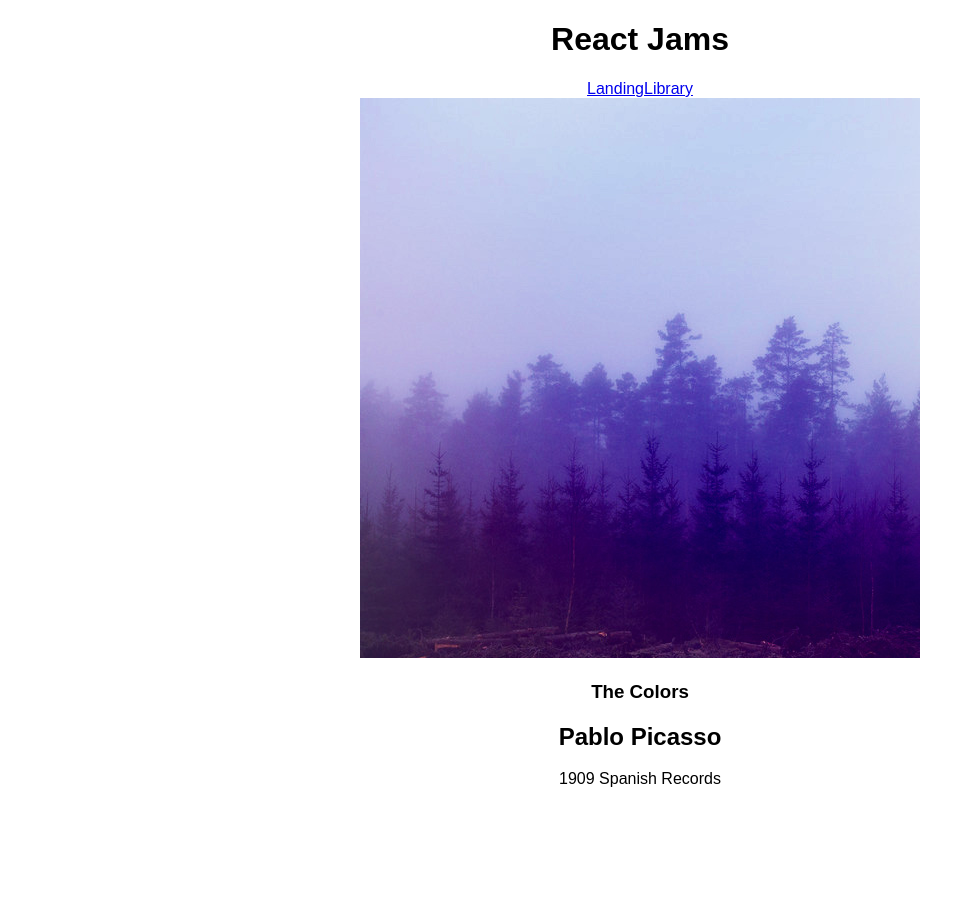
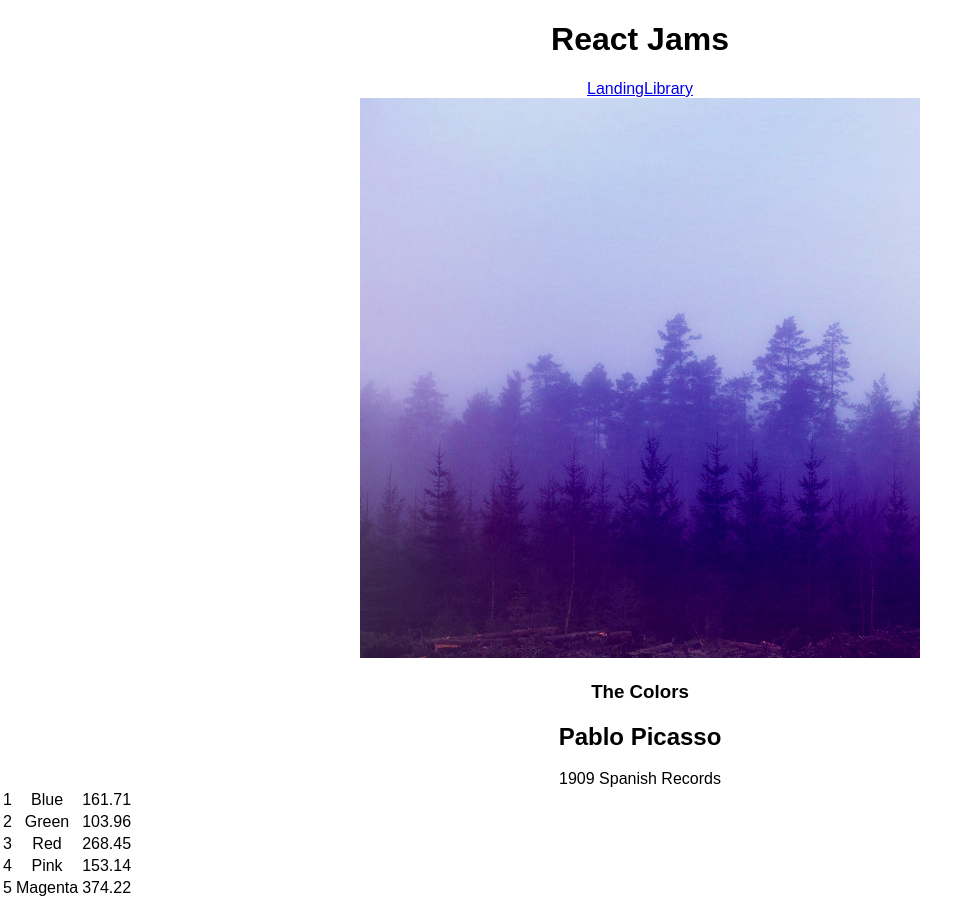
Before and after one commit to CerrilloMedia/react-audio, a React (Create React App) app: page /album/the-colors in a window 1280 px wide. Shown: the whole page, without its empty margins (0-980 px from the left). Before the commit the page ends 800 px from the top, so only its background shows below. Built offline with nearby package versions, Linux system fonts and the light colour scheme.

Commit message:
add seeded track data to album page

```diff
--- a/public/index.html
+++ b/public/index.html
@@ -10,6 +10,7 @@
     -->
     <link rel="manifest" href="%PUBLIC_URL%/manifest.json">
     <link rel="shortcut icon" href="%PUBLIC_URL%/favicon.ico">
+    <link rel="stylesheet"  href="http://code.ionicframework.com/ionicons/2.0.1/css/ionicons.min.css">
     <!--
       Notice the use of %PUBLIC_URL% in the tags above.
       It will be replaced with the URL of the `public` folder during the build.
--- a/src/components/Album.js
+++ b/src/components/Album.js
@@ -1,12 +1,12 @@
 import React, { Component } from 'react';
 import albumData from './../data/albums';
+import Song from './Song';
 
 class Album extends Component {
   constructor(props) {
     super(props);
 
     const album = albumData.find( album => {
-      console.log(album)
       return album.slug === this.props.match.params.slug
     })
 
@@ -15,13 +15,11 @@ class Album extends Component {
     };
   }
 
-
-
   render() {
     return (
       <section className="album">
         <section id="album-info">
-          <img id="album-cover-art" src={this.state.album.albumCover} />
+          <img id="album-cover-art" src={this.state.album.albumCover} alt="test" />
           <div className="album-details">
             <h1 id="album-title">{this.state.album.title}</h1>
             <h2 className="artist">{this.state.album.artist}</h2>
@@ -35,6 +33,11 @@ class Album extends Component {
             <col id="song-duration-column" />
           </colgroup>
           <tbody>
+            {
+              this.state.album.songs.map( (song, index) =>
+                <Song song={song} index={index} key={index} />
+              )
+            }
           </tbody>
         </table>
       </section>
--- /dev/null
+++ b/src/components/Song.js
@@ -0,0 +1,19 @@
+import React, { Component } from 'react';
+
+class Song extends Component {
+
+  render() {
+    return(
+      <tr>
+        <td className="song-index">
+          {this.props.index+1}
+        </td>
+        <td className="song-title">{this.props.song.title}</td>
+        <td className="song-duration">{this.props.song.duration}</td>
+      </tr>
+    )
+  }
+
+}
+
+export default Song;
```
